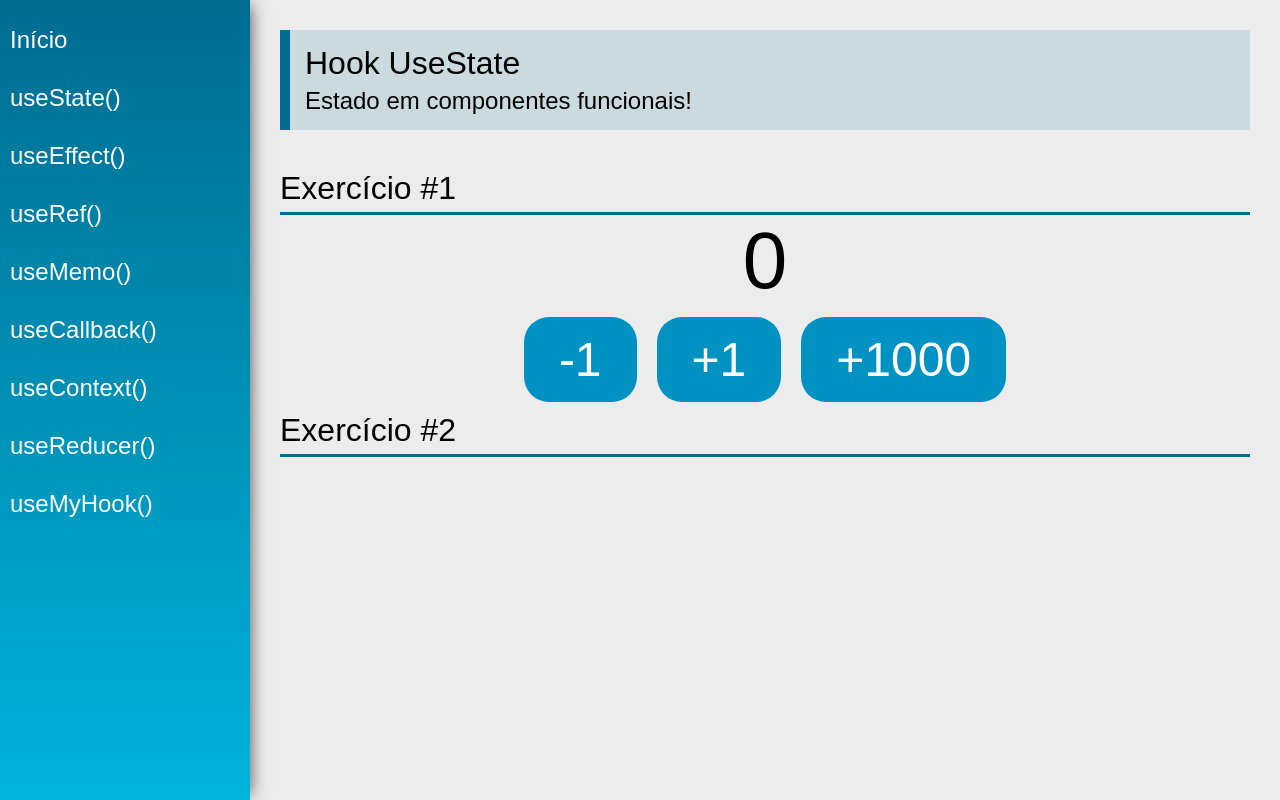
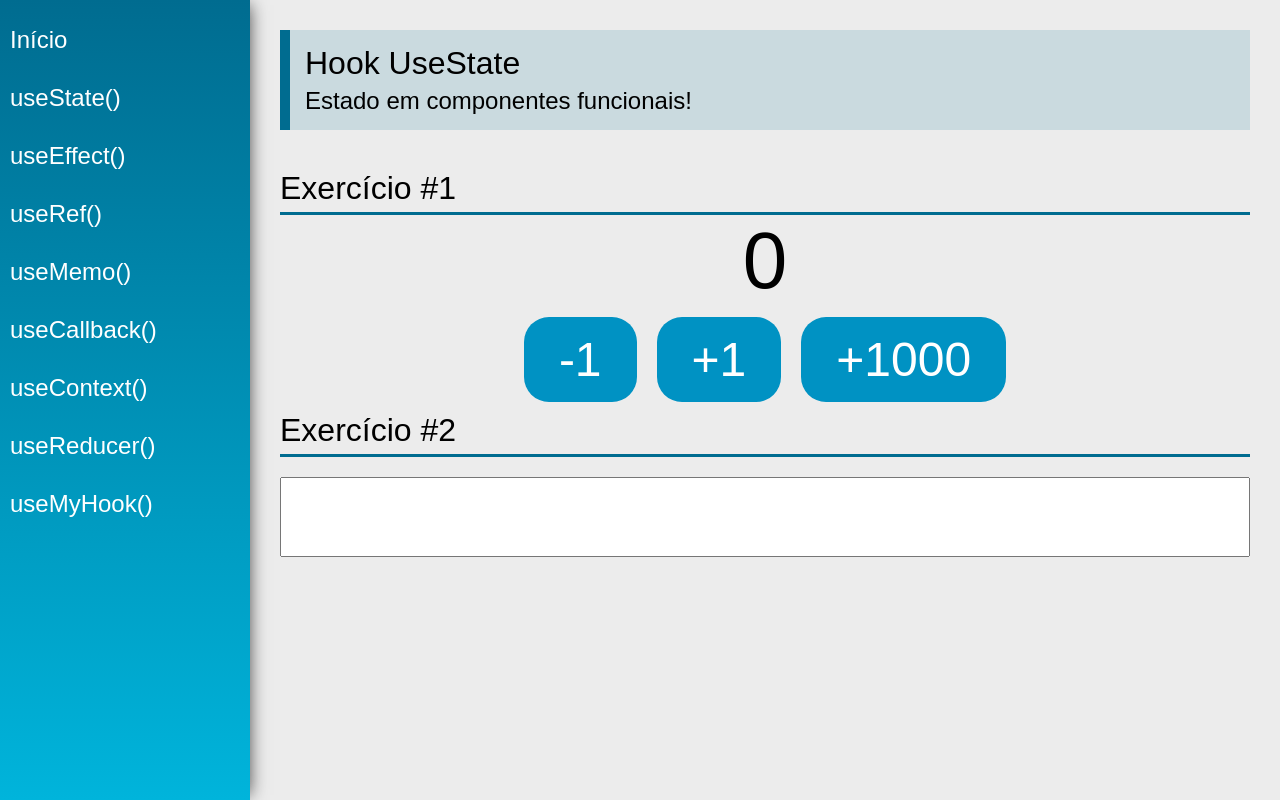
Before and after one commit to mbpfilho/hooks, a React (Create React App) app: page /useState in a window 1280 px wide. Built offline with nearby package versions, Linux system fonts and the light colour scheme.

Commit message:
useState 2

```diff
--- a/src/views/examples/UseState.jsx
+++ b/src/views/examples/UseState.jsx
@@ -4,6 +4,8 @@
 
 const UseState = (props) => {
     const [count,setCount]=useState(0)
+    const [name,setName]=useState("")
+
     return (
         <div className="UseState">
             <PageTitle
@@ -20,6 +22,8 @@
                 </div>
             </div>
             <SectionTitle title="Exercício #2"></SectionTitle>
+            <input type="text" className="input" onChange={e=>setName(e.target.value)} value={name} />
+            <span className="text">{name}</span>
         </div>
     )
 }
```
